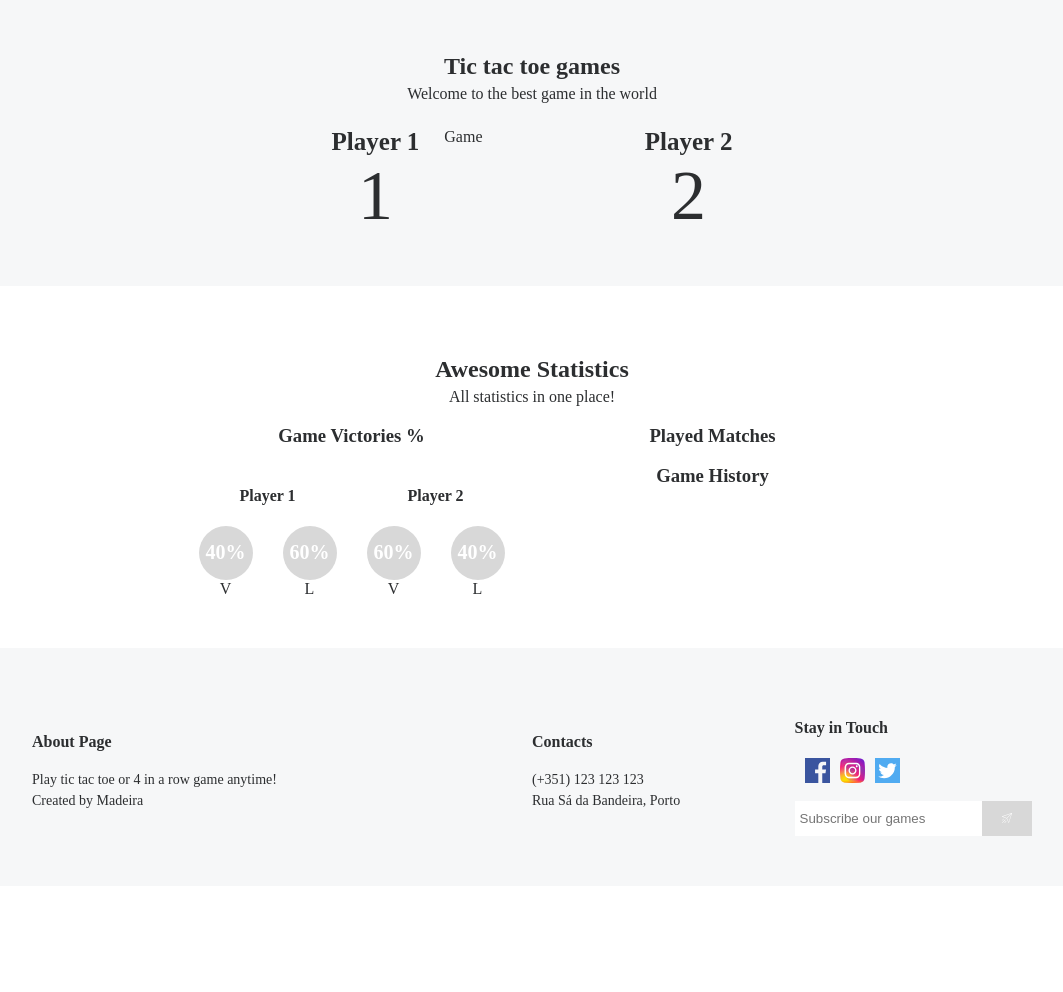
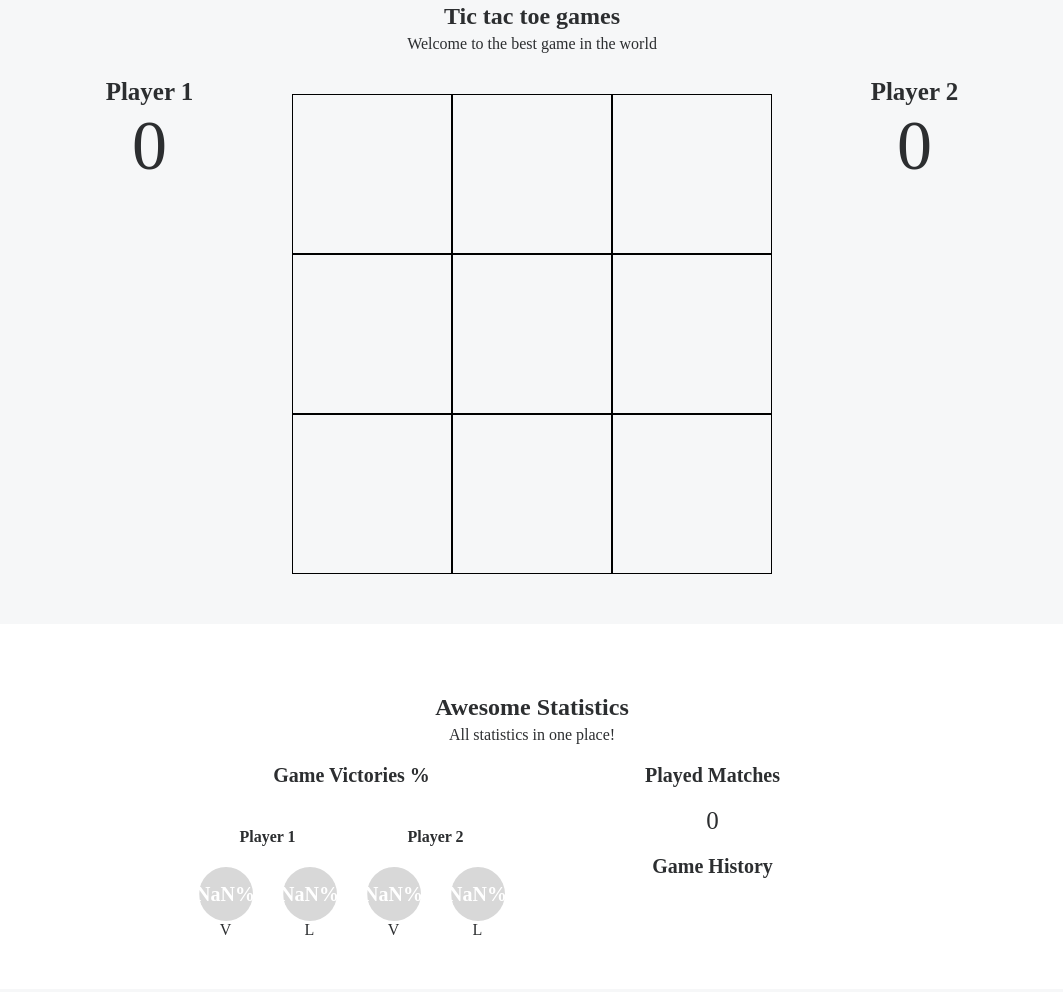
Before and after one commit to mmadeiraa/frontend-interview, a React app: page / in a window 1280 px wide. Shown: the part 414-1406 px from the top of the page, without its empty margins (108-1171 px from the left). Before the commit the page ends 1300 px from the top, so only its background shows below. Built offline with nearby package versions, Linux system fonts and the light colour scheme; a web font is replaced by a local one.

Commit message:
Finished tic tac toe game

```diff
--- a/src/App/index.js
+++ b/src/App/index.js
@@ -6,10 +6,12 @@ import PlayArea from 'src/containers/PlayArea';
 import Statistics from 'src/containers/Statistics';
 import Footer from 'src/components/Footer';
 
+import Context from 'src/store';
+
 import './style.scss';
 
 const App = () => (
-	<>
+	<Context>
 		<Header />
 		<main>
 			<CandidateInformation />
@@ -17,7 +19,7 @@ const App = () => (
 			<Statistics/>
 		</main>
 		<Footer />
-	</>
+	</Context>
 );
 
 export default App;
--- a/src/components/CandidateInformation/style.scss
+++ b/src/components/CandidateInformation/style.scss
@@ -1,5 +1,5 @@
 .informationWrapper {
-  margin-top: 125px;
+  margin-top: 75px;
   padding: 50px 140px;
   display: grid;
   grid-auto-columns: 1fr;
--- /dev/null
+++ b/src/components/GameWinner/index.js
@@ -0,0 +1,15 @@
+import React from 'react';
+
+import './style.scss';
+
+const GameWinner = ({ closeGameWinner, winner }) => (
+  <div className="gameWinnerBackground">
+    <div>
+      <p>(ﾉ◕ヮ◕)ﾉ*:･ﾟ✧ ✧ﾟ･: *</p>
+      <p>The Player{winner} won!</p>
+      <button onClick={() => closeGameWinner()}>Reset board!</button>
+    </div>
+  </div>
+);
+
+export default GameWinner;
--- /dev/null
+++ b/src/components/GameWinner/style.scss
@@ -0,0 +1,36 @@
+.gameWinnerBackground {
+  position: fixed;
+  width: 100%;
+  height: 100%;
+  top: 0;
+  left: 0;
+  right: 0;
+  bottom: 0;
+  background-color: rgba(0, 0, 0, 0.9);
+  z-index: 999;
+
+  & > div {
+    color: white;
+    position: absolute;
+    top: 50%;
+    left: 50%;
+    transform: translate(-50%,-50%);
+    text-align: center;
+
+    p {
+      font-size: 45px;
+      margin-bottom: 15px;
+    }
+
+    button {
+      height: 55px;
+      background-color: #37A8EE;
+      color: white;
+      border-style: none;
+
+      &:hover {
+        opacity: 0.8;
+      }
+    }
+  }
+}
--- a/src/components/Header/index.js
+++ b/src/components/Header/index.js
@@ -1,11 +1,23 @@
-import React from 'react';
+import React, { useEffect, useState } from 'react';
 
 import { SWORDHealtLogo } from 'src/assets/images';
 
 import './style.scss';
 
-const Header = () => (
-	<header>
+const Header = () => {
+	const [scrolled150, setScroll] = useState(false);
+  useEffect(() => {
+    document.addEventListener("scroll", () => {
+      if (window.scrollY > 150) {
+				setScroll(true);
+			} else {
+				setScroll(false);
+			}
+    })
+  });
+
+	return (
+		<header className={scrolled150 && 'scrolled150'}>
 			<h1>
 				<img alt="Sword Logo" src={SWORDHealtLogo} />
 			</h1>
@@ -14,6 +26,7 @@ const Header = () => (
 				<p>Challenge</p>
 			</div>
 		</header>
-);
+	)
+};
 
 export default Header;
--- a/src/components/Header/style.scss
+++ b/src/components/Header/style.scss
@@ -27,3 +27,7 @@ header {
     }
   }
 }
+
+.scrolled150 {
+  background: transparent;
+}
--- a/src/components/InputWithIcon/index.js
+++ b/src/components/InputWithIcon/index.js
@@ -5,7 +5,7 @@ import { Send } from 'src/assets/images';
 import './style.scss';
 
 const InputWithIcon = () => (
-  <div class="input-container">
+  <div className="input-container">
     <input type="email" placeholder="Subscribe our games" />
     <button onClick={() => alert('You are subscribed, welcome to our games, have fun!')}>
       <img src={Send} alt="Send" />
--- a/src/components/Percentages/index.js
+++ b/src/components/Percentages/index.js
@@ -2,18 +2,23 @@ import React from 'react';
 
 import './style.scss';
 
-const Percentages = ({ name, values: { matches = 0, loses = 0, victories = 0 } }) => {
+const Percentages = ({ name, values: { matches = 0, loses = 0, wins = 0 } }) => {
   const percentageOfGame = games => ((games / matches) * 100).toFixed(0);
+
   return (
     <div className="percentageWrapper">
       <h4>{name}</h4>
       <div>
         <div>
-          <span className="percentage">{percentageOfGame(victories)}%</span>
+          <span className="percentage">
+            {percentageOfGame(wins)}%
+          </span>
           <span>V</span>
         </div>
         <div>
-          <span className="percentage">{percentageOfGame(loses)}%</span>
+          <span className="percentage">
+            {percentageOfGame(loses)}%
+          </span>
           <span>L</span>
         </div>
       </div>
--- a/src/containers/PlayArea/index.js
+++ b/src/containers/PlayArea/index.js
@@ -1,25 +1,30 @@
-import React from 'react';
+import React, { useContext } from 'react';
+import { ContextAPI } from 'src/store';
+
+import TicTacToe from 'src/containers/TicTacToe';
 
 import './style.scss';
 
-const PlayArea = () => (
+const PlayArea = () => {
+  const { state: { currentMatchWins: { player1, player2 } }, _ } = useContext(ContextAPI);
+
+  return (
     <section className="playAreaWrapper">
       <h2>Tic tac toe games</h2>
       <p>Welcome to the best game in the world</p>
       <section>
         <div className="playerPoints">
           <span>Player 1</span>
-        <span>1</span>
+          <span>{player1 || 0}</span>
         </div>
-      <div className="game">
-        Game
-      </div>
+        <TicTacToe />
         <div className="playerPoints">
           <span>Player 2</span>
-        <span>2</span>
+          <span>{player2 || 0}</span>
         </div>
       </section>
     </section>
-);
+  )
+};
 
 export default PlayArea;
--- a/src/containers/Statistics/index.js
+++ b/src/containers/Statistics/index.js
@@ -1,27 +1,43 @@
-import React from 'react';
+import React, { useContext } from 'react';
+import { ContextAPI } from 'src/store';
 
 import Percentages from 'src/components/Percentages';
-
 import './style.scss';
 
-const Statistics = () => (
-  <section className="statisticsWrapper">
+const Statistics = () => {
+  const { state: {
+    matches,
+    matchesHistory,
+    results: {
+      player1,
+      player2,
+    },
+  }} = useContext(ContextAPI);
+
+  return (
+    <section className="statisticsWrapper" id="statisticsSection">
       <h2>Awesome Statistics</h2>
       <p>All statistics in one place!</p>
+
       <section>
         <div className="gameVictories">
           <h3>Game Victories %</h3>
           <div className="playerPercentages">
-          <Percentages name={"Player 1"} values={{ matches: 5, loses: 3, victories: 2 }} />
-          <Percentages name={"Player 2"} values={{ matches: 5, loses: 2, victories: 3 }} />
+            <Percentages name={"Player 1"} values={{ matches, ...player1 }} />
+            <Percentages name={"Player 2"} values={{ matches, ...player2 }} />
           </div>
         </div>
         <div className="matches">
           <h3>Played Matches</h3>
+          <span className="matches">
+            {matches}
+          </span>
           <h3>Game History</h3>
+          {matchesHistory.map(val => <span className="singleHistory">P{val}</span>)}
         </div>
       </section>
     </section>
-);
+  )
+};
 
 export default Statistics;
--- a/src/containers/Statistics/style.scss
+++ b/src/containers/Statistics/style.scss
@@ -7,6 +7,10 @@
 
   h2 {
     margin-bottom: 5px;
+  }
+
+  h3 {
+    font-size: 20px;
   }
 
   section {
@@ -21,6 +25,17 @@
       flex-direction: row;
       align-items: center;
     }
+
+    .matches {
+      font-size: 25px;
+    }
+
+    .singleHistory {
+      font-size: 15px;
+      border: 1px solid black;
+      padding: 5px;
+      margin: 0 5px;
+    }
   }
 
 }
--- /dev/null
+++ b/src/containers/TicTacToe/index.js
@@ -0,0 +1,68 @@
+import React, { useContext, useEffect } from 'react';
+import { ContextAPI } from 'src/store';
+import { checkBoard } from 'src/utils/checkBoard';
+
+import GameWinner from 'src/components/GameWinner';
+import { X, O } from 'src/assets/images';
+import './style.scss';
+
+const TicTacToe = () => {
+  const { state: {
+    board,
+    winner,
+    moves,
+    moveLimit,
+    currentMatchWins: {
+      player1,
+      player2,
+    }
+  }, dispatch } = useContext(ContextAPI);
+
+  const handlePlay = idx => {
+    if(winner) return;
+    if (board[idx]) return;
+    if (moves === moveLimit) return alert('No moves left! Reset board to play again.');
+    dispatch({ type: 'set_new_board', payload: idx });
+    dispatch({ type: 'change_player' });
+    dispatch({ type: 'add_move' });
+  };
+
+  useEffect(() => {
+    const win = checkBoard(board);
+    const draw = moves === moveLimit;
+
+    if(win) {
+      dispatch({ type: 'set_match', payload: win });
+    }
+
+    if (draw) {
+      dispatch({ type: 'set_draw' });
+    }
+
+    if (!winner && (player1 === 5 || player2 === 5)) {
+      const winner = player1 === 5 ? '1' : '2';
+      dispatch({ type: 'set_winner', payload: winner });
+    }
+  }, [handlePlay])
+
+  return (
+    <div className="tictactoeWrapper">
+      {board.map((_, idx) => (
+        <div key={idx} className="cell" onClick={() => handlePlay(idx)}>
+          {board[idx] === '1' && <img alt="x" src={X} />}
+          {board[idx] === '2' && <img alt="o" src={O} />}
+        </div>
+      ))}
+      {winner &&
+        <GameWinner
+          winner={winner}
+          closeGameWinner={() => {
+            dispatch({ type: 'reset_board' });
+            document.getElementById('statisticsSection').scrollIntoView();
+          }} />
+      }
+    </div>
+  );
+};
+
+export default TicTacToe;
--- /dev/null
+++ b/src/containers/TicTacToe/style.scss
@@ -0,0 +1,18 @@
+.tictactoeWrapper {
+  display: grid;
+  grid-template-columns: repeat(var(--board-size), 10rem);
+  grid-template-rows: repeat(var(--board-size), 10rem);
+  margin-top: 1em;
+
+  .cell {
+    border: 1px solid black;
+    cursor: pointer;
+    display: flex;
+    align-items: center;
+    justify-content: center;
+
+    img {
+      max-width: 7rem;
+    }
+  }
+}
--- /dev/null
+++ b/src/store/index.js
@@ -0,0 +1,135 @@
+import React, { useReducer, createContext } from "react";
+
+export const ContextAPI = createContext();
+
+const setResults = (currentResults, winnerPlayer) => {
+  const loser = winnerPlayer === '1' ? 'player2' : 'player1';
+  const winner = `player${winnerPlayer}`
+
+  return {
+    [winner]: {
+      ...currentResults[winner],
+      wins: currentResults[winner].wins = currentResults[winner].wins + 1,
+    },
+    [loser]: {
+      ...currentResults[loser],
+      loses: currentResults[loser].loses = currentResults[loser].loses + 1,
+    }
+  }
+}
+
+const initialState = {
+  boardSize: 9,
+  board: [...Array(9).fill(null)],
+  currentPlayer: '1',
+  moves: 0,
+  moveLimit: 9,
+  winner: null,
+  currentMatchWins: {
+    player1: 0,
+    player2: 0,
+  },
+  matches: 0,
+  matchesHistory: [],
+  results: {
+    player1: { wins: 0, loses: 0 },
+    player2: { wins: 0, loses: 0 },
+  }
+};
+
+const resetState = {
+  boardSize: 9,
+  currentPlayer: '1',
+  moves: 0,
+  moveLimit: 9,
+  currentMatchWins: {
+    player1: 0,
+    player2: 0,
+  },
+}
+
+const reducer = (state, action) => {
+  switch (action.type) {
+    case 'set_new_board': {
+      const { board, currentPlayer } = state;
+      board.splice(action.payload, 1, currentPlayer);
+
+      return {
+        ...state,
+        board,
+      }
+    }
+
+    case 'change_player':
+      return {
+        ...state,
+        currentPlayer: state.currentPlayer === '1' ? '2' : '1',
+      }
+
+    case 'add_move':
+      return {
+        ...state,
+        moves: state.moves = state.moves + 1,
+      }
+
+    case 'set_match': {
+      const { payload } = action;
+      const { currentMatchWins } = state;
+      const matchPlayer = `player${payload}`;
+
+      return {
+        ...state,
+        ...resetState,
+        board: [...Array(9).fill(null)],
+        currentMatchWins: {
+          ...currentMatchWins,
+          [matchPlayer]: currentMatchWins[matchPlayer] + 1,
+        }
+      }
+    }
+
+    case 'set_draw': {
+      const { payload } = action;
+      const { currentMatchWins } = state;
+
+      return {
+        ...state,
+        ...resetState,
+        board: [...Array(9).fill(null)],
+      }
+    }
+
+    case 'set_winner': {
+      const { payload } = action;
+      let { results, matches, matchesHistory } = state;
+      matchesHistory.push(payload);
+
+      return {
+        ...state,
+        results: setResults(results, action.payload),
+        winner: action.payload,
+        matches: matches = matches + 1,
+        matchesHistory,
+      }
+    }
+
+    case 'reset_board': {
+      return {
+        ...state,
+        ...resetState,
+        board: [...Array(9).fill(null)],
+        winner: null,
+      }
+}
+    default:
+      state;
+  }
+}
+
+export default ({ children }) => {
+  const [state, dispatch] = useReducer(reducer, initialState);
+  document.body.style.setProperty("--board-size", `${Math.sqrt(state.boardSize)}`);
+
+
+  return <ContextAPI.Provider value={{ state, dispatch }}>{children}</ContextAPI.Provider>
+}
--- /dev/null
+++ b/src/utils/checkBoard.js
@@ -0,0 +1,38 @@
+const evaluateWin = arr => {
+  const win = arr.every(
+    (val, _, array) =>
+    val === array[0] && val !== null
+  );
+
+  if (win) {
+    return arr[0];
+  } else return false;
+}
+
+export const checkBoard = board => {
+  let winner = null;
+  const boardDim = Math.sqrt(board.length);
+
+  for (let i = 0; i < boardDim; i++) {
+    const rows = board.slice(
+      i * boardDim,
+      i * boardDim + boardDim
+    );
+    winner = evaluateWin(rows);
+    if(winner) return winner;
+
+    const columns = board.filter((_, idx) => (idx + i) % boardDim === 0);
+    winner = evaluateWin(columns);
+    if(winner) return winner;
+
+    const leftToRighDiagonal = board.map((_, index, arr) => arr[index + boardDim * index])
+      .slice(0, boardDim);
+    winner = evaluateWin(leftToRighDiagonal);
+    if(winner) return winner;
+
+    const rightToLeftDiagonal = board.map((_, index, arr) => arr[boardDim - 1 + (boardDim - 1) * index])
+      .slice(0, boardDim);
+    winner = evaluateWin(rightToLeftDiagonal);
+    if(winner) return winner;
+  }
+}
```
Also changed, not shown: src/assets/images/index.js (+6 -2 lines). Lines whose indentation alone changed are shown as unchanged.
